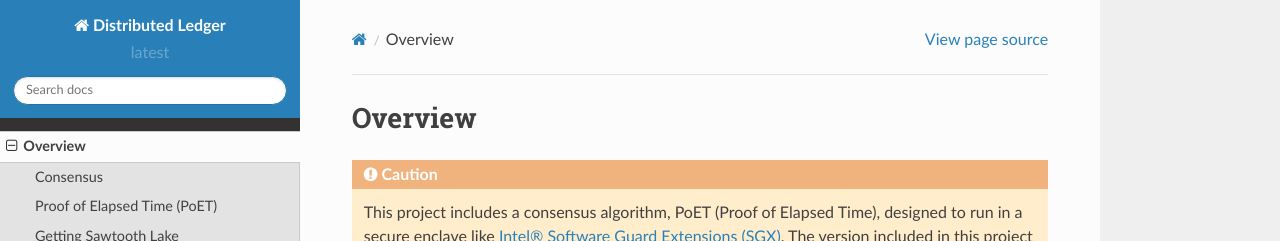
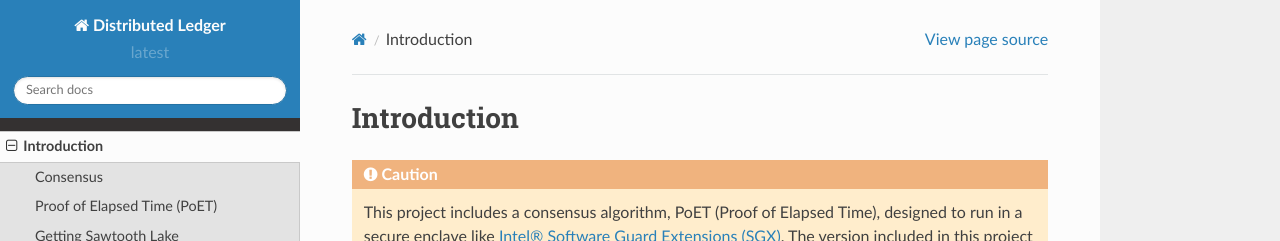
Before and after one commit to hyperledger-archives/sawtooth-core, a Sphinx documentation site: the page built from source/introduction.rst, in a window 1280 px wide and 900 px high. Shown: the top 241 px of the window. Built offline with Sphinx 7.4.7 and the Read the Docs theme 2.0.0, drawn with Linux system fonts in a browser that asks for light colours; pages that are not in the unit, such as notebooks, are missing from menus.

Commit message:
Updated Docs to rename Overview to Introduction
Renamed the Overview to Introduction

```diff
--- a/source/_templates/indexcontent.html
+++ b/source/_templates/indexcontent.html
@@ -4,7 +4,7 @@
 
   <h1>Distributed Ledger documentation</h1>
 
-  <p class="biglink"><a class="biglink" href="{{ pathto("overview") }}">{% trans %}Overview{% endtrans %}</a><br/>
+  <p class="biglink"><a class="biglink" href="{{ pathto("introduction") }}">{% trans %}Introduction{% endtrans %}</a><br/>
     <span class="linkdescr">{% trans %}learn about the Distributed Ledger{% endtrans %}</span></p>
 
   <p class="biglink"><a class="biglink" href="{{ pathto("tutorial") }}">{% trans %}Tutorial{% endtrans %}</a><br/>
--- a/source/contents.rst
+++ b/source/contents.rst
@@ -6,7 +6,7 @@ Intel Proprietary Information.  Intel Confidential.
 
 .. toctree::
 
-   overview.rst
+   introduction.rst
    tutorial.rst
    sawtooth_developers_guide.rst
    mktplace_developers_guide.rst
--- a/source/overview.rst
+++ b/source/introduction.rst
@@ -1,6 +1,6 @@
-********
-Overview
-********
+************
+Introduction
+************
 
 .. caution::
 
```
